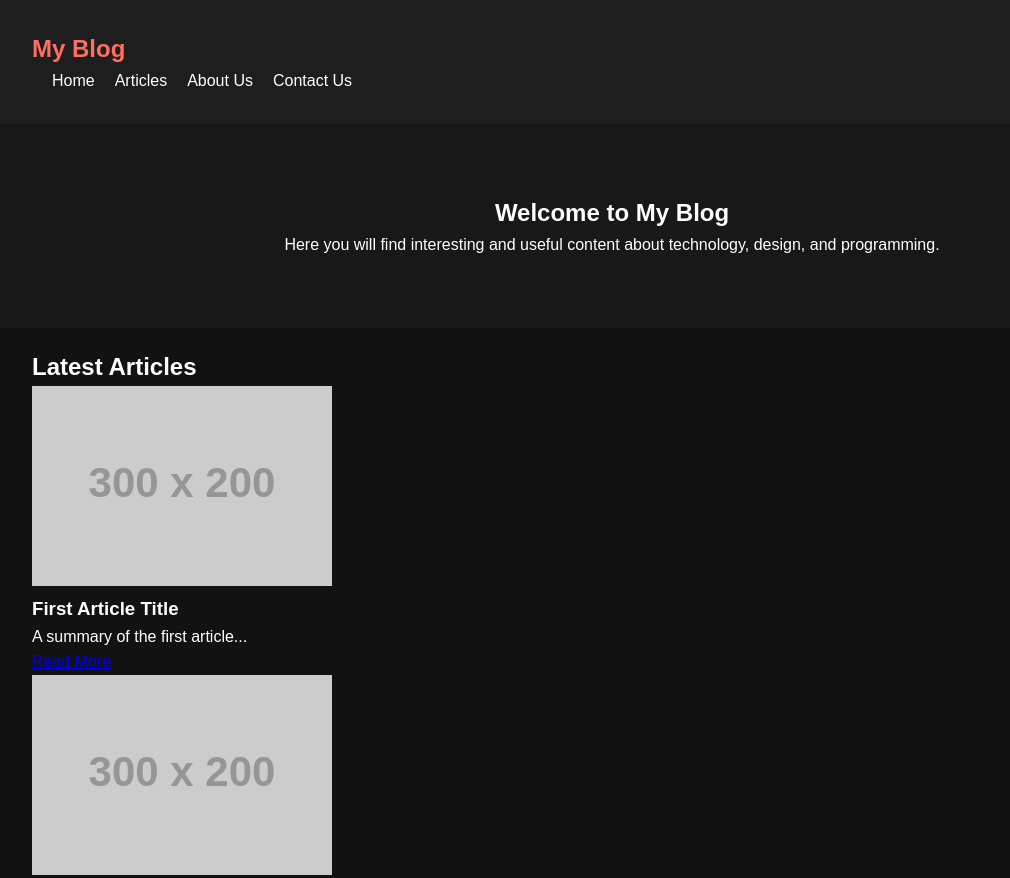
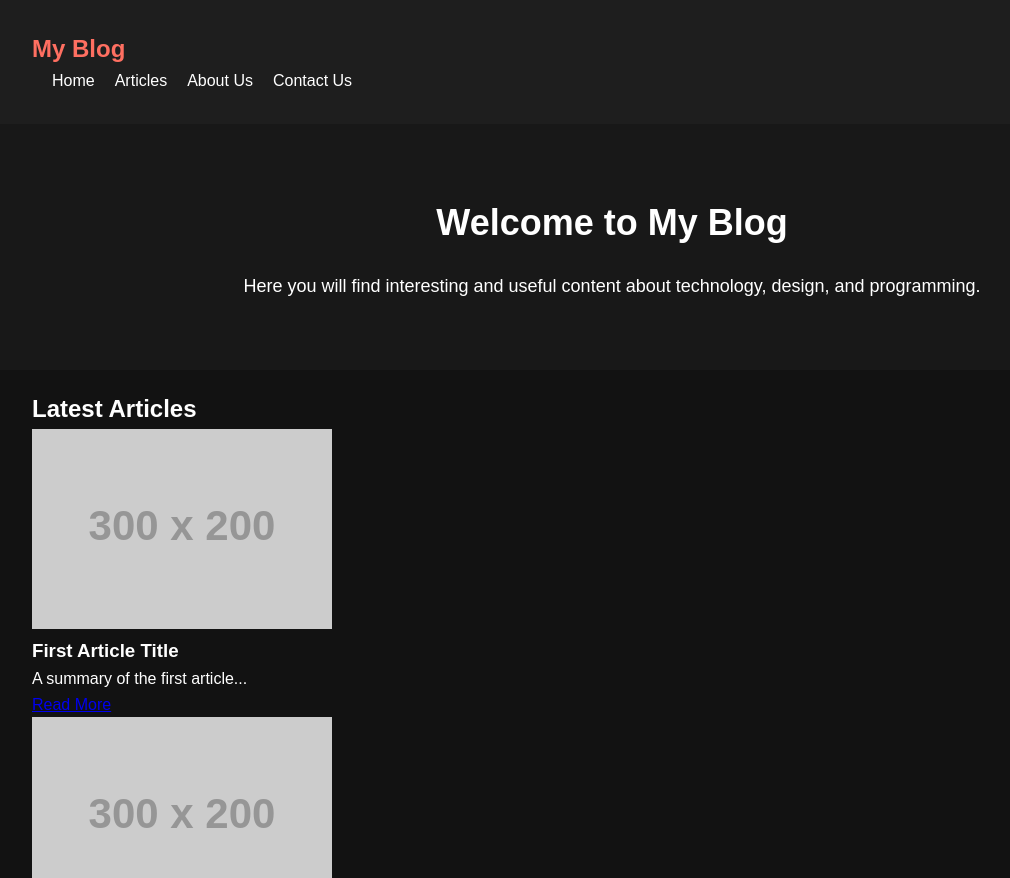
Before and after one commit to MisaghMomeniB/Blog-Service-Go, a plain HTML site: page static/index.html in a window 1280 px wide. Shown: the top 878 px of the page, without its empty margins (28-1038 px from the left). Drawn offline with Linux system fonts and the light colour scheme; placeholder pictures from the web are drawn by us.

Commit message:
home-section

```diff
--- a/static/style.css
+++ b/static/style.css
@@ -54,3 +54,12 @@ body {
     padding: 50px 0;
     background-color: #181818;
 }
+
+.home-section h2 {
+    font-size: 36px;
+    margin-bottom: 20px;
+}
+
+.home-section p {
+    font-size: 18px;
+}
```
